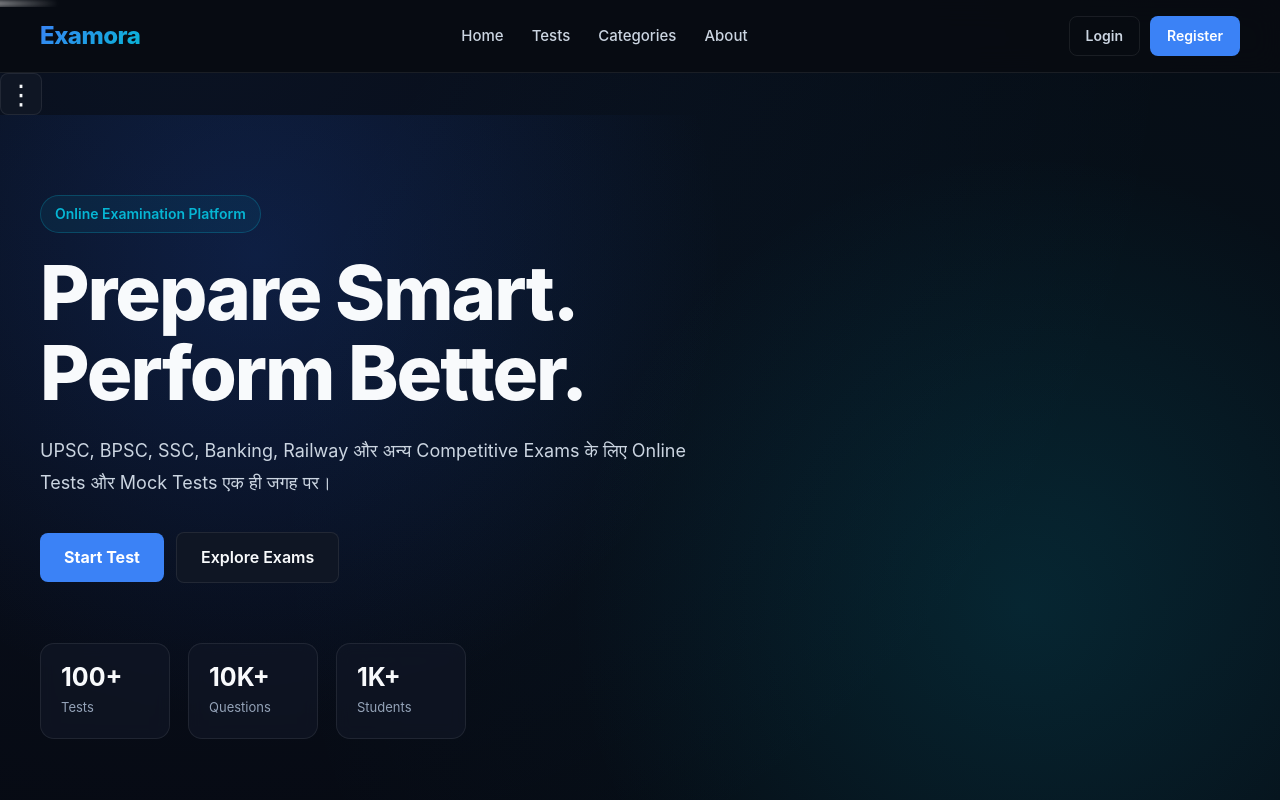
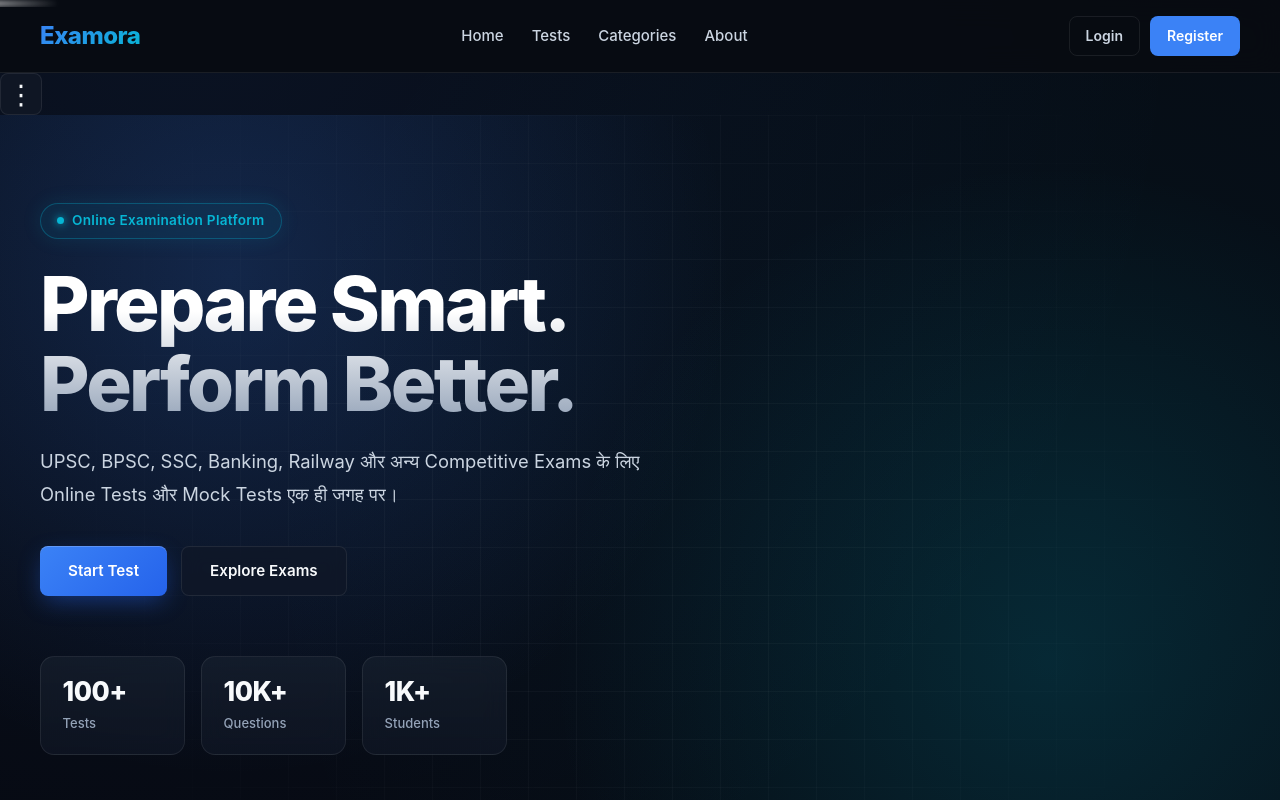
Before and after one commit to lalankumar99/Examora, a plain HTML site: page index.html in a window 1280 px wide. Shown: the top 800 px of the page. Drawn offline with Linux system fonts and the light colour scheme.

Commit message:
update css/hero.css

```diff
--- a/css/hero.css
+++ b/css/hero.css
@@ -1,442 +1,237 @@
 /* =========================================================
-   EXAMORA
-   Hero Component Styles
-   File: css/hero.css
+   EXAMORA — Hero Component (css/hero.css)
    ========================================================= */
 
-
-/* =========================
-   HERO SECTION
-========================= */
-
 .hero-section {
-
     position: relative;
-
     width: 100%;
-
-    min-height: 620px;
-
+    min-height: 680px;
     display: flex;
-
     align-items: center;
-
     overflow: hidden;
-
     background:
-        radial-gradient(
-            circle at 20% 20%,
-            rgba(37, 99, 235, 0.18),
-            transparent 40%
-        ),
-        radial-gradient(
-            circle at 80% 70%,
-            rgba(6, 182, 212, 0.12),
-            transparent 40%
-        );
-
+        radial-gradient(circle at 18% 22%, rgba(59, 130, 246, 0.2), transparent 42%),
+        radial-gradient(circle at 82% 75%, rgba(6, 182, 212, 0.14), transparent 42%);
 }
 
-
-/* =========================
-   HERO CONTAINER
-========================= */
+/* Subtle architectural grid overlay */
+.hero-section::before {
+    content: "";
+    position: absolute;
+    inset: 0;
+    background-image:
+        linear-gradient(to right, rgba(255, 255, 255, 0.03) 1px, transparent 1px),
+        linear-gradient(to bottom, rgba(255, 255, 255, 0.03) 1px, transparent 1px);
+    background-size: 48px 48px;
+    mask-image: radial-gradient(circle at center, black 35%, transparent 85%);
+    -webkit-mask-image: radial-gradient(circle at center, black 35%, transparent 85%);
+    pointer-events: none;
+}
 
 .hero-container {
-
-    width: min(
-        calc(100% - 32px),
-        var(--container-width)
-    );
-
-    margin: 0 auto;
-
-    padding: 80px 0;
-
+    position: relative;
+    z-index: 1;
+    width: min(calc(100% - 2rem), var(--container-width));
+    margin-inline: auto;
+    padding: 5.5rem 0;
 }
 
-
-/* =========================
-   HERO CONTENT
-========================= */
-
 .hero-content {
-
-    max-width: 760px;
-
+    max-width: 780px;
 }
 
-
-/* =========================
-   HERO BADGE
-========================= */
-
+/* Typography & Badge */
 .hero-badge {
-
     display: inline-flex;
-
     align-items: center;
-
-    padding: 7px 14px;
-
-    margin-bottom: 20px;
-
-    border: 1px solid
-        rgba(6, 182, 212, 0.25);
-
+    gap: 8px;
+    padding: 6px 16px;
+    margin-bottom: 1.5rem;
+    border: 1px solid rgba(6, 182, 212, 0.3);
     border-radius: 999px;
-
-    background:
-        rgba(6, 182, 212, 0.08);
-
+    background: rgba(6, 182, 212, 0.08);
+    backdrop-filter: blur(8px);
     color: var(--secondary);
-
-    font-size: 14px;
-
+    font-size: 0.85rem;
     font-weight: 600;
-
+    letter-spacing: 0.02em;
+    box-shadow: 0 0 20px rgba(6, 182, 212, 0.12);
 }
 
-
-/* =========================
-   HERO TITLE
-========================= */
+.hero-badge::before {
+    content: "";
+    width: 7px;
+    height: 7px;
+    border-radius: 50%;
+    background: var(--secondary);
+    box-shadow: 0 0 8px var(--secondary);
+}
 
 .hero-content h1 {
-
-    margin-bottom: 22px;
-
-    font-size: clamp(
-        44px,
-        7vw,
-        76px
-    );
-
-    line-height: 1.05;
-
-    letter-spacing: -2px;
-
+    margin-bottom: 1.35rem;
+    font-size: clamp(2.75rem, 6.5vw, 4.75rem);
+    line-height: 1.06;
+    letter-spacing: -0.035em;
     font-weight: 800;
-
+    background: linear-gradient(180deg, #ffffff 30%, #94a3b8 100%);
+    -webkit-background-clip: text;
+    background-clip: text;
+    color: transparent;
 }
 
-
-/* =========================
-   HERO DESCRIPTION
-========================= */
-
 .hero-content p {
-
-    max-width: 680px;
-
-    margin-bottom: 32px;
-
+    max-width: 640px;
+    margin-bottom: 2.25rem;
     color: var(--text-secondary);
-
-    font-size: 18px;
-
-    line-height: 1.8;
-
+    font-size: clamp(1.05rem, 1.5vw, 1.15rem);
+    line-height: 1.75;
 }
 
-
-/* =========================
-   HERO ACTIONS
-========================= */
-
+/* Actions & Buttons */
 .hero-actions {
-
     display: flex;
-
     align-items: center;
-
     flex-wrap: wrap;
-
-    gap: 12px;
-
+    gap: 14px;
 }
 
-
-/* =========================
-   PRIMARY HERO BUTTON
-========================= */
+.hero-primary-btn,
+.hero-secondary-btn {
+    display: inline-flex;
+    align-items: center;
+    justify-content: center;
+    gap: 8px;
+    min-height: 50px;
+    padding: 0.75rem 1.75rem;
+    border-radius: var(--radius-sm);
+    font-size: 0.95rem;
+    font-weight: 600;
+    transition: transform var(--transition-fast), box-shadow var(--transition-fast), border-color var(--transition-fast), background var(--transition-fast);
+}
 
 .hero-primary-btn {
-
-    display: inline-flex;
-
-    align-items: center;
-
-    justify-content: center;
-
-    min-height: 48px;
-
-    padding: 12px 24px;
-
-    border-radius: var(--radius-sm);
-
-    background: var(--primary);
-
+    background: linear-gradient(135deg, var(--primary) 0%, var(--primary-dark) 100%);
     color: #ffffff;
-
-    font-weight: 700;
-
-    transition:
-        transform var(--transition),
-        background var(--transition),
-        box-shadow var(--transition);
-
+    box-shadow: 0 8px 24px -4px rgba(37, 99, 235, 0.45), inset 0 1px 0 rgba(255, 255, 255, 0.2);
 }
 
-
 .hero-primary-btn:hover {
-
-    background: var(--primary-dark);
-
     transform: translateY(-2px);
-
-    box-shadow:
-        0 10px 30px
-        rgba(37, 99, 235, 0.25);
-
+    box-shadow: 0 12px 30px -4px rgba(37, 99, 235, 0.65), inset 0 1px 0 rgba(255, 255, 255, 0.25);
+    filter: brightness(1.05);
 }
 
-
-/* =========================
-   SECONDARY HERO BUTTON
-========================= */
-
 .hero-secondary-btn {
-
-    display: inline-flex;
-
-    align-items: center;
-
-    justify-content: center;
-
-    min-height: 48px;
-
-    padding: 12px 24px;
-
     border: 1px solid var(--border);
-
-    border-radius: var(--radius-sm);
-
-    background: var(--surface);
-
+    background: rgba(17, 24, 39, 0.6);
+    backdrop-filter: blur(10px);
     color: var(--text);
-
-    font-weight: 600;
-
-    transition:
-        background var(--transition),
-        transform var(--transition),
-        border-color var(--transition);
-
 }
 
-
 .hero-secondary-btn:hover {
-
     background: var(--surface-light);
-
-    border-color:
-        rgba(255, 255, 255, 0.16);
-
+    border-color: rgba(255, 255, 255, 0.22);
     transform: translateY(-2px);
-
 }
 
-
-/* =========================
-   HERO STATS
-========================= */
-
+/* Stats Cards */
 .hero-stats {
-
     display: flex;
-
-    align-items: center;
-
+    align-items: stretch;
     flex-wrap: wrap;
-
-    gap: 18px;
-
-    margin-top: 60px;
-
+    gap: 16px;
+    margin-top: 3.75rem;
 }
 
-
-/* =========================
-   STAT ITEM
-========================= */
-
 .stat-item {
-
-    min-width: 130px;
-
-    padding: 18px 20px;
-
+    min-width: 145px;
+    padding: 1.15rem 1.35rem;
     border: 1px solid var(--border);
-
     border-radius: var(--radius-md);
-
-    background:
-        rgba(17, 24, 39, 0.65);
-
-    backdrop-filter: blur(8px);
-
+    background: linear-gradient(180deg, rgba(31, 41, 55, 0.45) 0%, rgba(17, 24, 39, 0.65) 100%);
+    backdrop-filter: blur(12px);
+    transition: transform var(--transition-fast), border-color var(--transition-fast);
 }
 
+.stat-item:hover {
+    transform: translateY(-3px);
+    border-color: rgba(59, 130, 246, 0.35);
+}
 
 .stat-item strong {
-
     display: block;
-
-    margin-bottom: 2px;
-
-    font-size: 25px;
-
-    line-height: 1.2;
-
+    margin-bottom: 4px;
+    font-size: 1.65rem;
+    font-weight: 800;
+    line-height: 1.15;
     color: var(--text);
-
+    letter-spacing: -0.02em;
 }
 
-
 .stat-item span {
-
     color: var(--text-muted);
-
-    font-size: 13px;
-
+    font-size: 0.8125rem;
+    font-weight: 500;
 }
 
-
-/* =========================
-   TABLET
-========================= */
-
+/* Responsive Breakpoints */
 @media (max-width: 900px) {
-
     .hero-section {
-
-        min-height: 560px;
-
+        min-height: 580px;
     }
 
     .hero-container {
+        padding: 4.5rem 0;
+    }
+}
 
-        padding: 70px 0;
+@media (max-width: 600px) {
+    .hero-section {
+        min-height: auto;
+    }
 
+    .hero-container {
+        width: min(calc(100% - 1.5rem), var(--container-width));
+        padding: 3.75rem 0;
     }
 
     .hero-content h1 {
-
-        font-size: clamp(
-            40px,
-            8vw,
-            62px
-        );
-
+        margin-bottom: 1.1rem;
+        letter-spacing: -0.025em;
     }
 
-}
-
-
-/* =========================
-   MOBILE
-========================= */
-
-@media (max-width: 600px) {
-
-    .hero-section {
-
-        min-height: auto;
-
+    .hero-content p {
+        margin-bottom: 1.75rem;
     }
 
-
-    .hero-container {
-
-        width: min(
-            calc(100% - 24px),
-            var(--container-width)
-        );
-
-        padding: 60px 0;
-
+    .hero-actions {
+        flex-direction: column;
+        align-items: stretch;
     }
-
-
-    .hero-content h1 {
-
-        margin-bottom: 18px;
-
-        font-size: 42px;
-
-        letter-spacing: -1.2px;
-
-    }
-
-
-    .hero-content p {
-
-        margin-bottom: 26px;
-
-        font-size: 16px;
-
-        line-height: 1.7;
-
-    }
-
-
-    .hero-actions {
-
-        flex-direction: column;
-
-        align-items: stretch;
-
-    }
-
 
     .hero-primary-btn,
     .hero-secondary-btn {
-
         width: 100%;
-
     }
 
-
     .hero-stats {
-
-        margin-top: 40px;
-
+        margin-top: 2.5rem;
         display: grid;
-
-        grid-template-columns:
-            repeat(3, 1fr);
-
-        gap: 8px;
-
+        grid-template-columns: repeat(3, 1fr);
+        gap: 10px;
     }
 
-
     .stat-item {
-
         min-width: 0;
-
-        padding: 14px 10px;
-
+        padding: 0.85rem 0.5rem;
         text-align: center;
-
     }
 
-
     .stat-item strong {
-
-        font-size: 20px;
-
+        font-size: 1.25rem;
     }
 
+    .stat-item span {
+        font-size: 0.75rem;
+    }
 }
```
